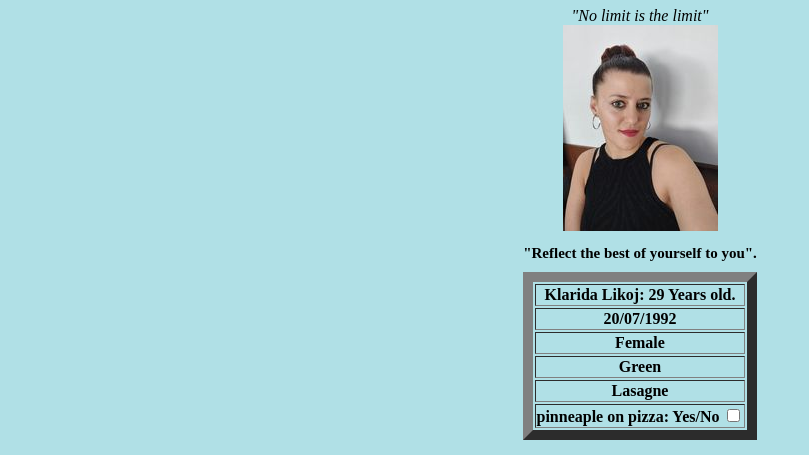
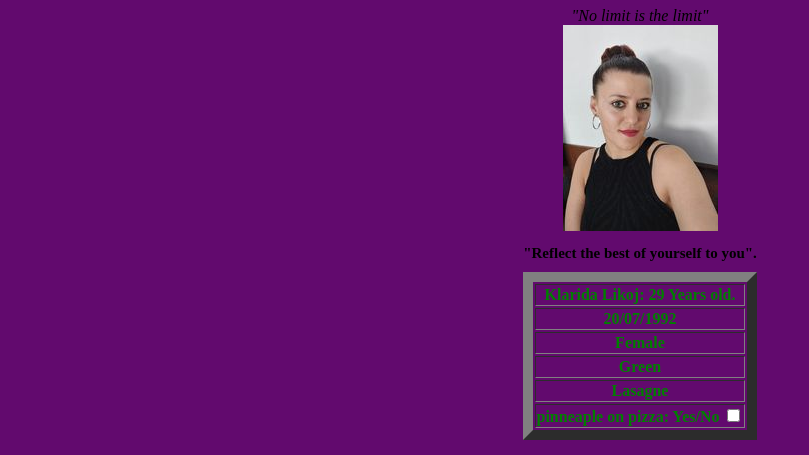
Before and after one commit to klarida/html-introduction, a plain HTML site: page index.html in a window 1280 px wide. Shown: the part 73-528 px from the top of the page, without its empty margins (0-809 px from the left). Drawn offline with Linux system fonts and the light colour scheme.

Commit message:
Add files via upload

```diff
--- a/style.css
+++ b/style.css
@@ -1,5 +1,5 @@
 body{
-    background-color:powderblue; text-align: center;
+    background-color:#620a6e; text-align: center;
 }
 
 .table{
@@ -36,4 +36,5 @@ it{
 }
 table{
     margin: 0 auto;
+    color: green;
     }
```
